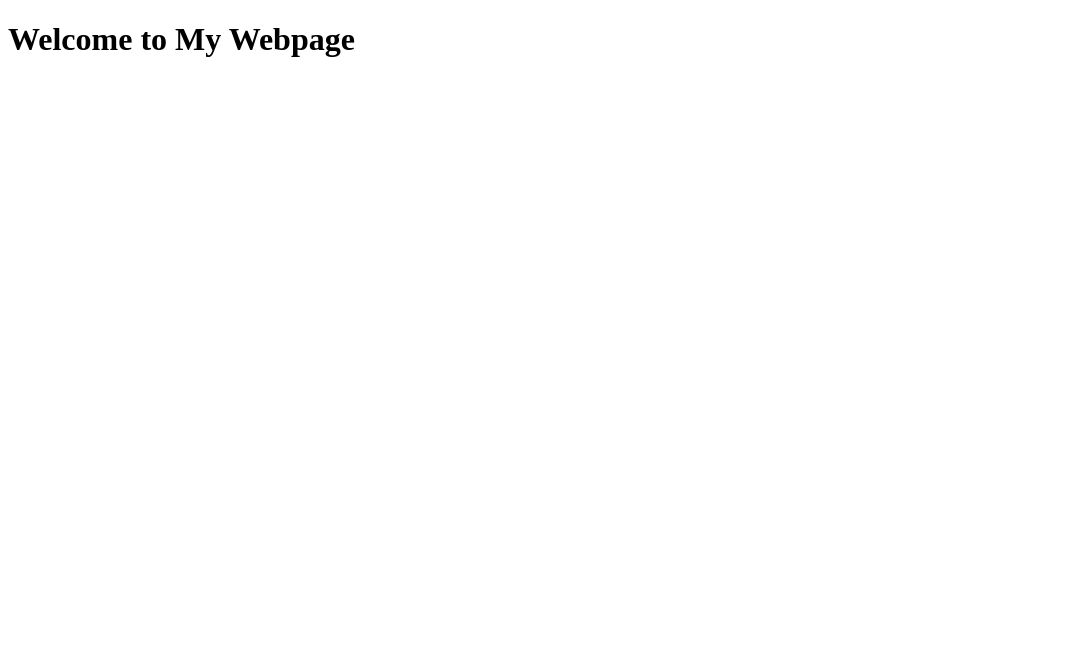
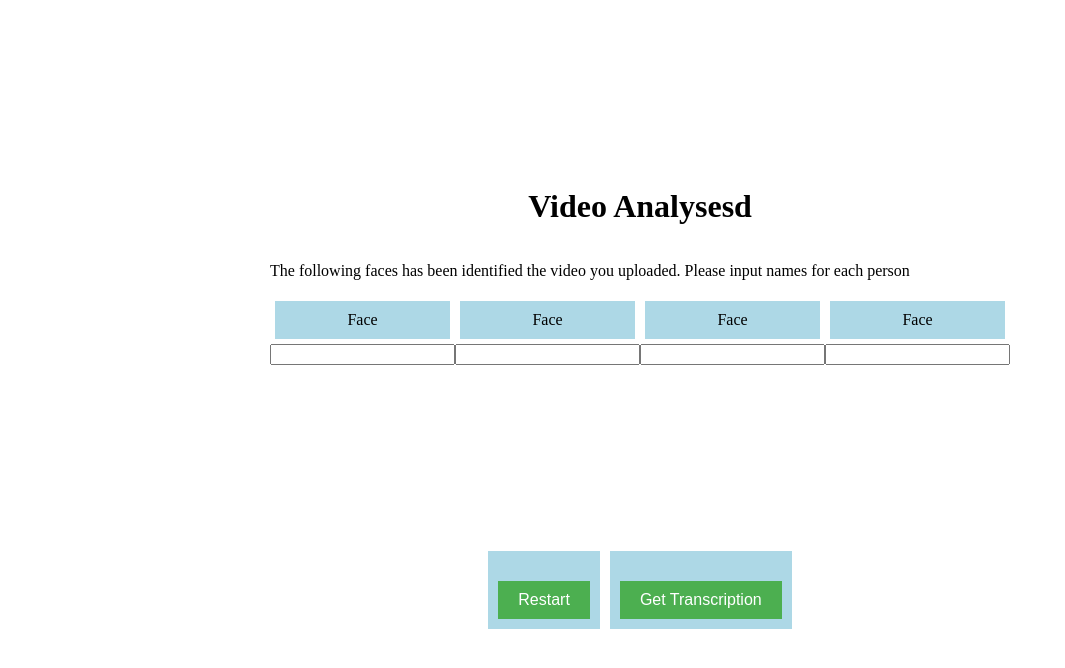
Before and after one commit to RBin789/multi-person-video-transcription, a plain HTML site: page webpage/uploaded.html in a window 1280 px wide. Shown: the whole page, without its empty margins (0-1065 px from the left). Drawn offline with Linux system fonts and the light colour scheme.

Commit message:
Update webpage desgin & add print statement

```diff
--- a/webpage/styles.css
+++ b/webpage/styles.css
@@ -20,3 +20,22 @@ body {
     margin-top: 20px;
     cursor: pointer;
 }
+
+.column-flexbox {
+    display: flex;
+    flex-direction: column;  /* Establish vertical layout for parent flexbox */
+    height: 300px;  /* Adjust height as needed */
+  }
+
+  .horizontal-flexbox {
+    display: flex;
+    flex-direction: row;  /* Align child items horizontally */
+    justify-content: space-around;  /* Distribute items evenly with spacing */
+  }
+
+  .item {
+    background-color: lightblue;
+    padding: 10px;
+    margin: 5px;
+    text-align: center;  /* Optional for item text alignment */
+  }
--- a/webpage/uploaded.html
+++ b/webpage/uploaded.html
@@ -1,10 +1,37 @@
 <!DOCTYPE html>
 <html>
 <head>
+    <link rel="stylesheet" href="styles.css">
     <title>My Webpage</title>
 </head>
 <body>
-    <h1>Welcome to My Webpage</h1>
+    <h1 style="text-align: center;">Video Analysesd</h1>
 
+    <div class="column-flexbox">
+        <p>The following faces has been identified the video you uploaded.  Please input names for each person</p>
+        <div class="horizontal-flexbox">
+            <div class="column-flexbox">
+                <div class="item">Face</div>
+                <input type="text" id="face1" name="face1"><br><br>
+            </div>
+            <div class="column-flexbox">
+                <div class="item">Face</div>
+                <input type="text" id="face1" name="face1"><br><br>
+            </div>
+            <div class="column-flexbox">
+                <div class="item">Face</div>
+                <input type="text" id="face1" name="face1"><br><br>
+            </div>
+            <div class="column-flexbox">
+                <div class="item">Face</div>
+                <input type="text" id="face1" name="face1"><br><br>
+            </div>
+        </div>
+    </div>
+
+    <div class="horizontal-flexbox" style="justify-content: space-between">
+        <div class="item" onclick="window.location.href = 'index.html';" ><button class="button">Restart</button></div>
+        <div class="item"><button class="button">Get Transcription</button></div>
+    </div>
 </body>
 </html>
```
Also changed, not shown: 1 other file.
